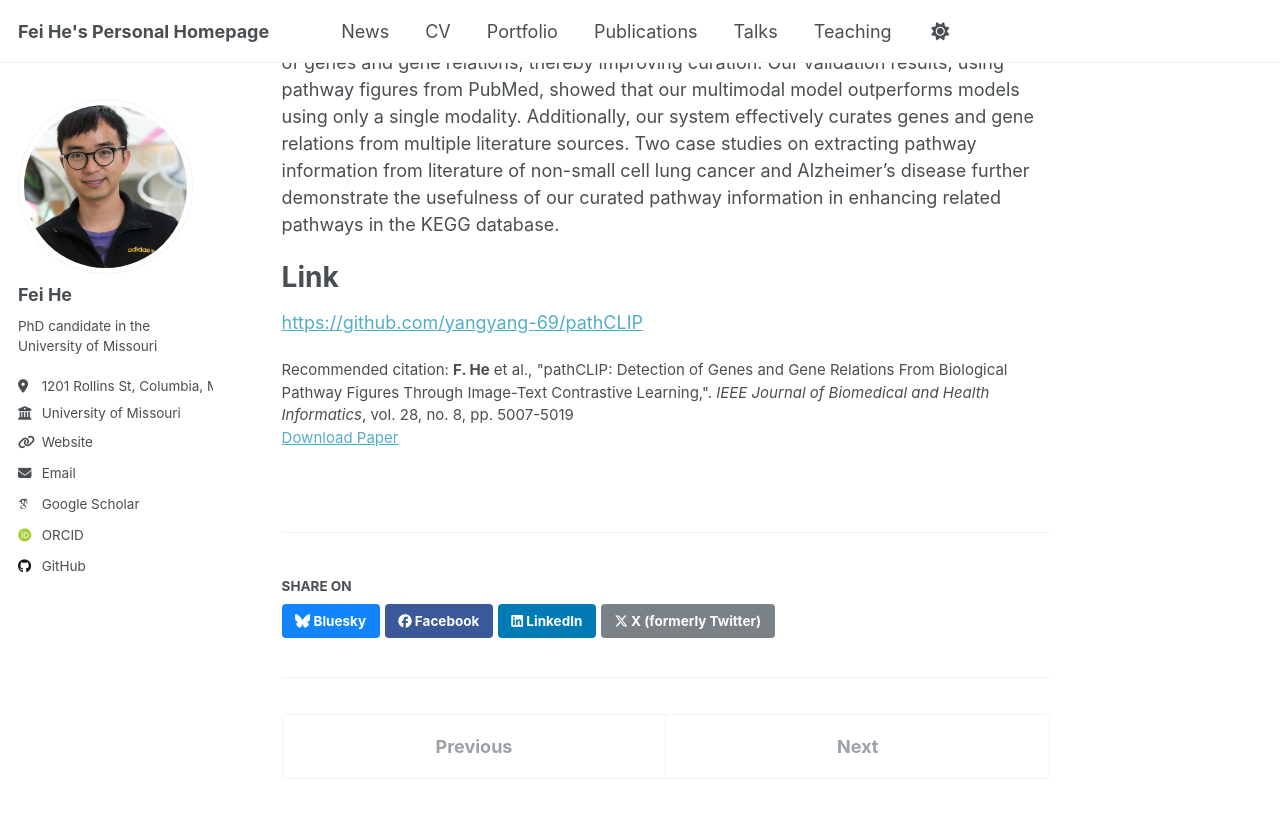
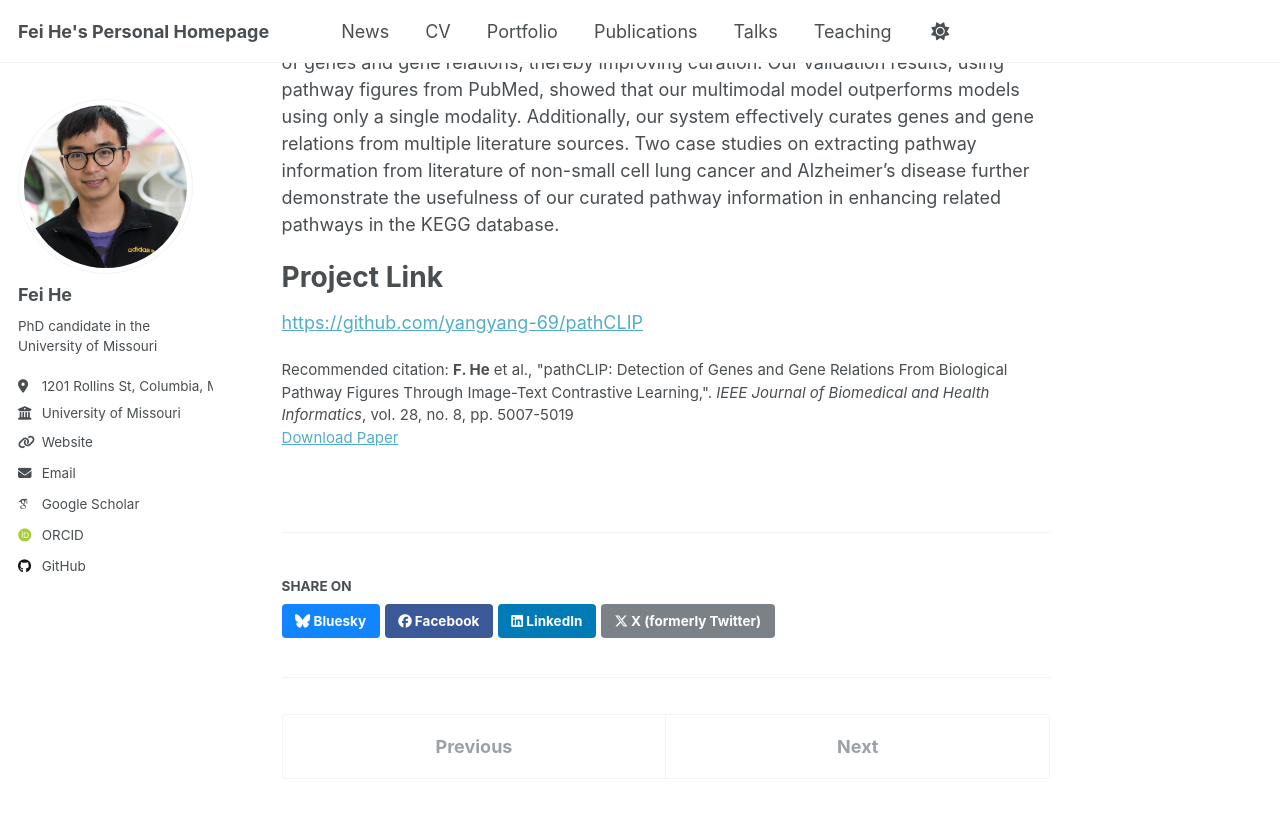
Before and after one commit to coffee19850519/coffee19850519.github.io, a Jekyll site: the page built from _publications/2024-08-07.md, in a window 1280 px wide and 900 px high, scrolled down 521 px. Shown: the top 818 px of the window. Built offline with Jekyll 4.4.1, drawn with Linux system fonts in a browser that asks for light colours; some web fonts are replaced.

Commit message:
update publications

```diff
--- a/_publications/2024-08-07.md
+++ b/_publications/2024-08-07.md
@@ -14,6 +14,6 @@ Abstract
 =======
 In biomedical literature, biological pathways are commonly described through a combination of images and text. These pathways contain valuable information, including genes and their relationships, which provide insight into biological mechanisms and precision medicine. Curating pathway information across the literature enables the integration of this information to build a comprehensive knowledge base. While some studies have extracted pathway information from images and text independently, they often overlook the correspondence between the two modalities. In this paper, we present a pathway figure curation system named pathCLIP for identifying genes and gene relations from pathway figures. Our key innovation is the use of an image-text contrastive learning model to learn coordinated embeddings of image snippets and text descriptions of genes and gene relations, thereby improving curation. Our validation results, using pathway figures from PubMed, showed that our multimodal model outperforms models using only a single modality. Additionally, our system effectively curates genes and gene relations from multiple literature sources. Two case studies on extracting pathway information from literature of non-small cell lung cancer and Alzheimer's disease further demonstrate the usefulness of our curated pathway information in enhancing related pathways in the KEGG database.
 
-Link
+Project Link
 =======
 [https://github.com/yangyang-69/pathCLIP](https://github.com/yangyang-69/pathCLIP)
```
Also changed, not shown: _publications/2020-04-23.md (+1 -1 lines).
